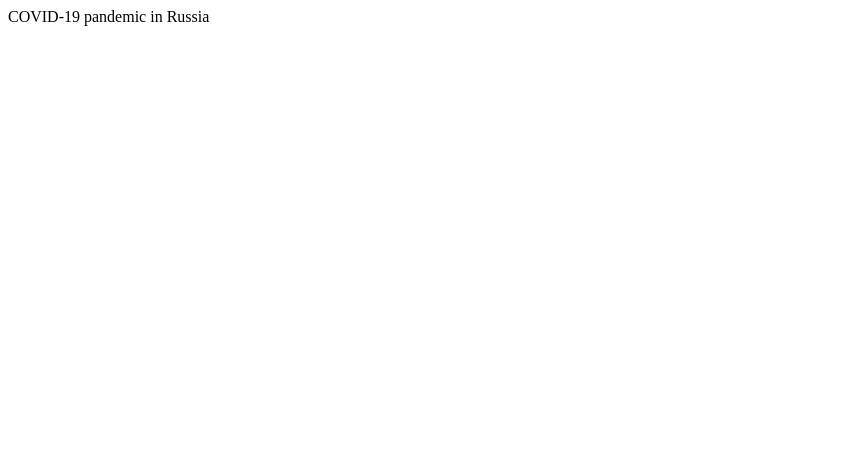
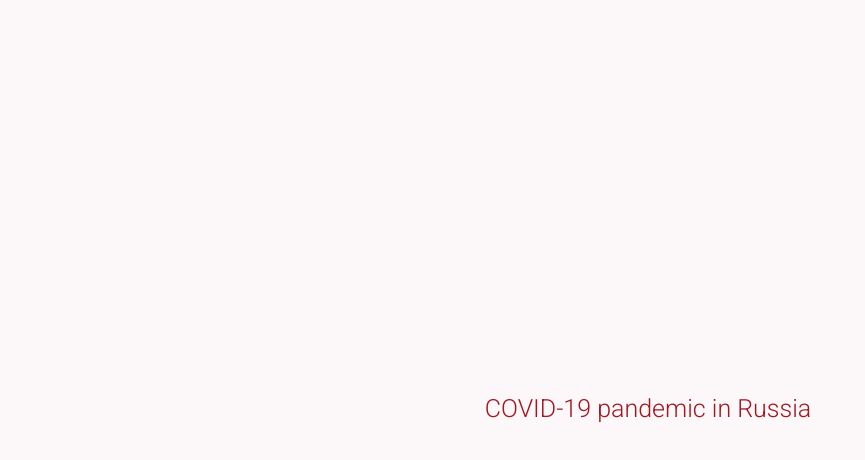
Before and after one commit to wybin4/covid-19-stats, a plain HTML site: page index.html in a window 1280 px wide. Shown: the whole page, without its empty margins (0-865 px from the left). Drawn offline with nearby package versions, Linux system fonts and the light colour scheme; no server answers.

Commit message:
Update index.html

```diff
--- a/index.html
+++ b/index.html
@@ -4,7 +4,7 @@
   <meta charset="utf-8" />
   <meta name="viewport" content="width=device-width, initial-scale=1" />
   <script src="https://cdnjs.cloudflare.com/ajax/libs/d3/7.6.1/d3.min.js" crossorigin></script>
-  <script src="https://ajax.googleapis.com/ajax/libs/jquery/3.6.0/jquery.min.js"/>
+  <script src="https://ajax.googleapis.com/ajax/libs/jquery/3.6.0/jquery.min.js"></script>
   <link href="https://fonts.googleapis.com/css2?family=Roboto:wght@300&display=swap" rel="stylesheet">
   <link rel="stylesheet" href="./styles.css" />
   <script type="text/javascript" src="code.js"></script>
```
